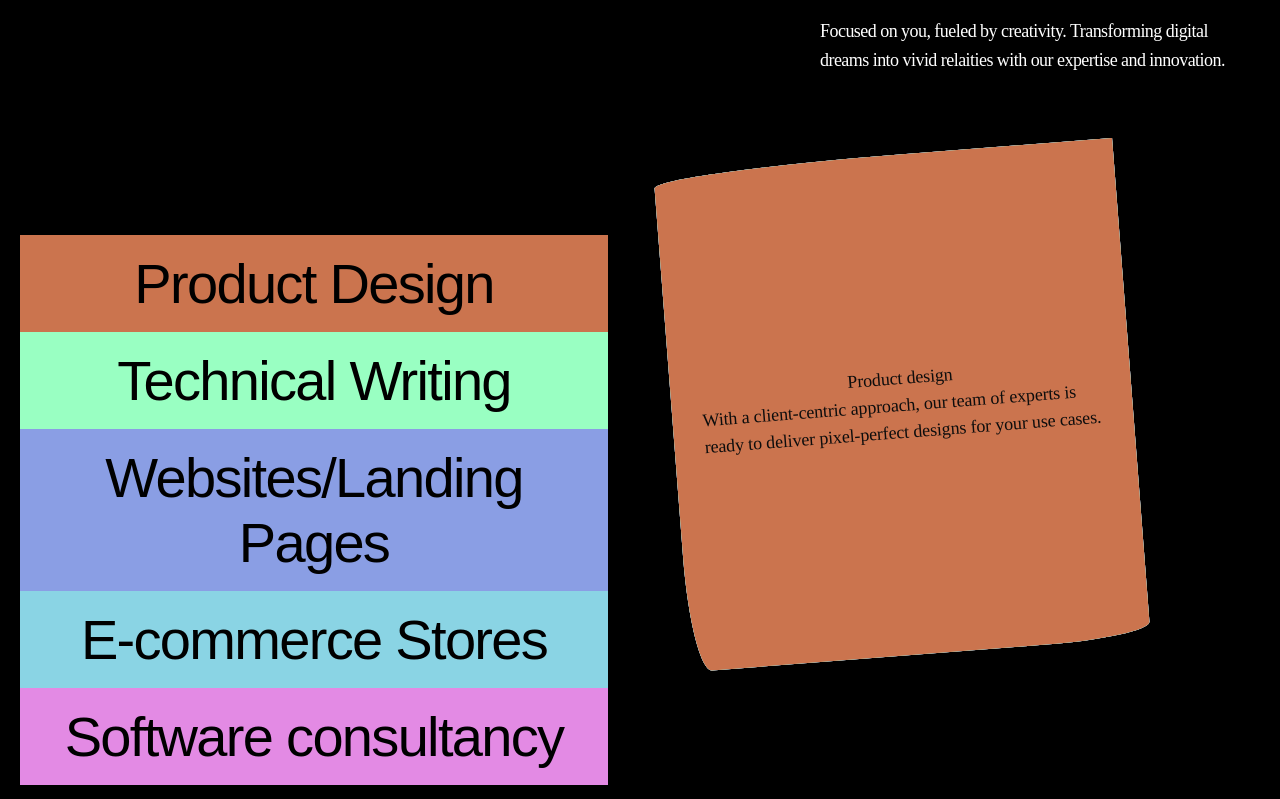
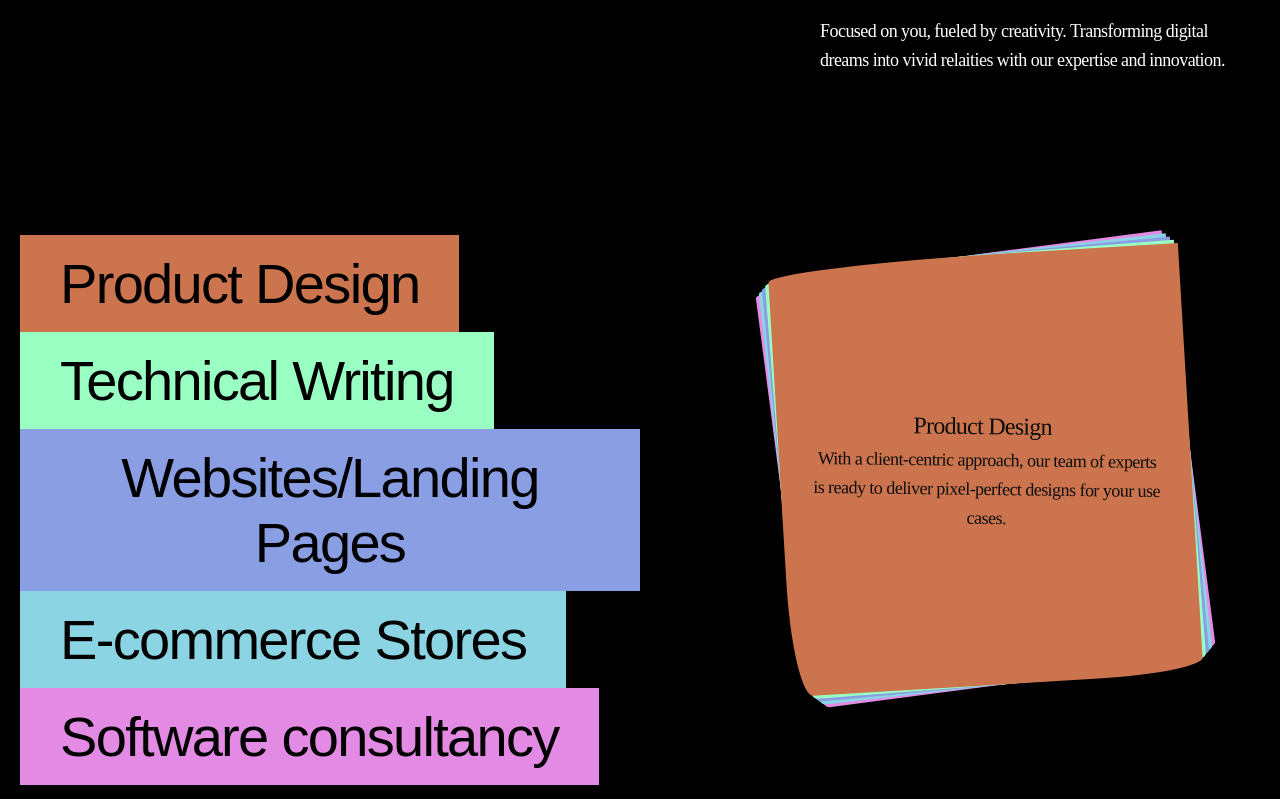
Before and after one commit to Ebiladou/Codecafe-re, a React (Vite) app: page / in a window 1280 px wide. Shown: the part 781-1580 px from the top of the page. Built offline with nearby package versions, Linux system fonts and the light colour scheme.

Commit message:
fixed card comp

```diff
--- a/src/Main.scss
+++ b/src/Main.scss
@@ -33,10 +33,20 @@
 
 .flex-contain {
   display: flex;
-  position: relative;
-  width: 100%;
+  flex-direction: row;
+  justify-content: space-between;
+  align-items: center;
   gap: 4em;
   margin-top: 5em;
+}
+
+.service-btn {
+  width: fit-content;
+  border: none;
+  cursor: pointer;
+  font-size: 56px;
+  letter-spacing: -1.68px;
+  padding: 16px 40px;
 }
 
 .service-contain {
@@ -54,62 +64,27 @@
 
 .btn-one {
   background-color: #cb744e;
-  width: 100%;
-  border: none;
-  cursor: pointer;
-  font-size: 56px;
-  letter-spacing: -1.68px;
-  padding: 16px 40px;
 }
 
 .btn-two {
   background-color: #99ffc2;
-  width: 100%;
-  border: none;
-  cursor: pointer;
-  font-size: 56px;
-  letter-spacing: -1.68px;
-  padding: 16px 40px;
 }
+
 .btn-three {
   background-color: #8a9ee4;
-  width: 100%;
-  border: none;
-  cursor: pointer;
-  font-size: 56px;
-  letter-spacing: -1.68px;
-  padding: 16px 40px;
 }
+
 .btn-four {
   background-color: #8ad4e4;
-  width: 100%;
-  border: none;
-  cursor: pointer;
-  font-size: 56px;
-  letter-spacing: -1.68px;
-  padding: 16px 40px;
 }
+
 .btn-five {
   background-color: #e38ae4;
-  width: 100%;
-  border: none;
-  cursor: pointer;
-  font-size: 56px;
-  letter-spacing: -1.68px;
-  padding: 16px 40px;
 }
 
-.cards {
-  /*position: absolute;
-  right: 0;
-  bottom: 160px;
-  width: 470px;
-  height: 400px;*/
-  width: 50%;
-
-  .card-desOne {
-    max-width: 500px;
-    height: 500px;
+.cards-style {
+    max-width: 100%;
+    height: 100%;
     color: #0d0d0d;
     display: flex;
     flex-direction: column;
@@ -118,123 +93,63 @@
     border-top-left-radius: 250px 15px;
     border-bottom-left-radius: 20px 115px;
     border-bottom-right-radius: 105px 15px;
-    background-color: #cb744e;
-    transform: rotate(-4.42deg);
     padding: 20px 30px;
     position: absolute;
+}
+
+.heading {
+    font-size: 24px;
+    font-weight: 500;
+    line-height: 38.8px;
+    letter-spacing: -.72px;
+    text-transform: capitalize;
+    text-align: center;
+    transform: rotate(4.10deg);
+}
+
+.text {
+    max-width: 351px;
+    font-size: 18px;
+    text-align: center;
+    font-weight: 400;
+    line-height: 28.8px;
+    letter-spacing: -.54px;
+    transform: rotate(4.10deg);
+}
+
+.cards {
+  width: 480px;
+  height: 430px;
+  position: relative;
+
+  .card-desOne {
+    background-color: #cb744e;
+    transform: rotate(-3.42deg);
     z-index: 5;
-    h3,
-    p {
-      font-size: 18px;
-      font-weight: 500;
-      line-height: 1.5;
-      letter-spacing: -0.15px;
-      max-width: 400px;
-    }
   }
 
   .card-desTwo {
-    max-width: 500px;
-    height: 500px;
-    color: #0d0d0d;
-    display: flex;
-    flex-direction: column;
-    align-items: center;
-    justify-content: center;
-    border-top-left-radius: 250px 15px;
-    border-bottom-left-radius: 20px 115px;
-    border-bottom-right-radius: 105px 15px;
     background-color: #99ffc2;
     transform: rotate(-4.42deg);
-    padding: 20px 30px;
-    position: absolute;
     z-index: 4;
-    h3,
-    p {
-      font-size: 18px;
-      font-weight: 500;
-      line-height: 1.5;
-      letter-spacing: -0.15px;
-      max-width: 400px;
-    }
   }
 
   .card-desThree {
-    max-width: 500px;
-    height: 500px;
-    color: #0d0d0d;
-    display: flex;
-    flex-direction: column;
-    align-items: center;
-    justify-content: center;
-    border-top-left-radius: 250px 15px;
-    border-bottom-left-radius: 20px 115px;
-    border-bottom-right-radius: 105px 15px;
     background-color: #8a9ee4;
-    transform: rotate(-4.42deg);
-    padding: 20px 30px;
-    position: absolute;
+    transform: rotate(-5.42deg);
     z-index: 3;
-    h3,
-    p {
-      font-size: 18px;
-      font-weight: 500;
-      line-height: 1.5;
-      letter-spacing: -0.15px;
-      max-width: 400px;
-    }
   }
 
   .card-desFour {
-    max-width: 500px;
-    height: 500px;
-    color: #0d0d0d;
-    display: flex;
-    flex-direction: column;
-    align-items: center;
-    justify-content: center;
-    border-top-left-radius: 250px 15px;
-    border-bottom-left-radius: 20px 115px;
-    border-bottom-right-radius: 105px 15px;
     background-color: #8ad4e4;
-    transform: rotate(-4.42deg);
-    padding: 20px 30px;
-    position: absolute;
+    transform: rotate(-6.42deg);
     z-index: 2;
-    h3,
-    p {
-      font-size: 18px;
-      font-weight: 500;
-      line-height: 1.5;
-      letter-spacing: -0.15px;
-      max-width: 400px;
-    }
   }
 
   .card-desFive {
-    max-width: 500px;
-    height: 500px;
-    color: #0d0d0d;
-    display: flex;
-    flex-direction: column;
-    align-items: center;
-    justify-content: center;
-    border-top-left-radius: 250px 15px;
-    border-bottom-left-radius: 20px 115px;
-    border-bottom-right-radius: 105px 15px;
     background-color: #e38ae4;
-    transform: rotate(-4.42deg);
-    padding: 20px 30px;
-    position: absolute;
+    transform: rotate(-7.42deg);
     z-index: 1;
-    h3,
-    p {
-      font-size: 18px;
-      font-weight: 500;
-      line-height: 1.5;
-      letter-spacing: -0.15px;
-      max-width: 400px;
-    }
   }
 }
 
--- a/src/components/Main.tsx
+++ b/src/components/Main.tsx
@@ -21,7 +21,7 @@ function Main() {
       <div className="service-contain">
         <div className="service-cardOne">
           <Slide>
-            <button className="btn-one">Product Design</button>
+            <button className="service-btn btn-one">Product Design</button>
           </Slide>
           <div className="card-desOne">
             <p>
@@ -33,7 +33,7 @@ function Main() {
 
         <div className="service-cardTwo">
           <Slide delay={0.3}>
-            <button className="btn-two">Technical Writing</button>
+            <button className="service-btn btn-two">Technical Writing</button>
           </Slide>
 
           <div className="card-desTwo">
@@ -47,7 +47,7 @@ function Main() {
 
         <div className="service-cardThree">
           <Slide delay={0.5}>
-            <button className="btn-three">Websites/Landing Pages</button>
+            <button className="service-btn btn-three">Websites/Landing Pages</button>
           </Slide>
 
           <div className="card-desThree">
@@ -60,7 +60,7 @@ function Main() {
 
         <div className="service-cardFour">
           <Slide delay={0.4}>
-            <button className="btn-four">E-commerce Stores</button>
+            <button className="service-btn btn-four">E-commerce Stores</button>
           </Slide>
 
           <div className="card-desFour">
@@ -73,7 +73,7 @@ function Main() {
 
         <div className="service-cardFive">
           <Slide delay={0.5}>
-            <button className="btn-five">Software consultancy</button>
+            <button className="service-btn btn-five">Software consultancy</button>
           </Slide>
 
           <div className="card-desFive">
@@ -87,42 +87,42 @@ function Main() {
       </div>
 
       <div className="cards">
-        <div className="card-desOne">
-          <h3>Product design</h3>
-          <p>
+        <div className="cards-style card-desOne">
+          <h3 className="heading">Product design</h3>
+          <p className="text">
             With a client-centric approach, our team of experts is ready to
             deliver pixel-perfect designs for your use cases.
           </p>
         </div>
 
-        <div className="card-desTwo">
-          <h3>Technical Writing</h3>
-            <p>
+        <div className="cards-style card-desTwo">
+          <h3 className="heading">Technical Writing</h3>
+            <p className="text">
               Work with our team of technical writing experts to attend to your
               technical writing needs; planning, content strategy, and
               improvement of existing technical documents.
             </p>
           </div>
 
-          <div className="card-desThree">
-            <h3>Websites/Landing Pages</h3>
-            <p>
+          <div className="cards-style card-desThree">
+            <h3 className="heading">Websites/Landing Pages</h3>
+            <p className="text">
               Upgrade your brand by working with our expert-led team to build
               your websites and landing pages.
             </p>
           </div>
 
-          <div className="card-desFour">
-            <h3>E-commerce Stores</h3>
-            <p>
+          <div className="cards-style card-desFour">
+            <h3 className="heading">E-commerce Stores</h3>
+            <p className="text">
               Upgrade your brand by working with our expert-led team to build
               your websites and landing pages.
             </p>
           </div>
 
-          <div className="card-desFive">
-            <h3>Software Consultancy</h3>
-            <p>
+          <div className="cards-style card-desFive">
+            <h3 className="heading">Software Consultancy</h3>
+            <p className="text">
               Engage our team of experts to discuss general software needs not
               limited to software evaluation and assessment, technical content
               auditing, and general software contracts.
```
